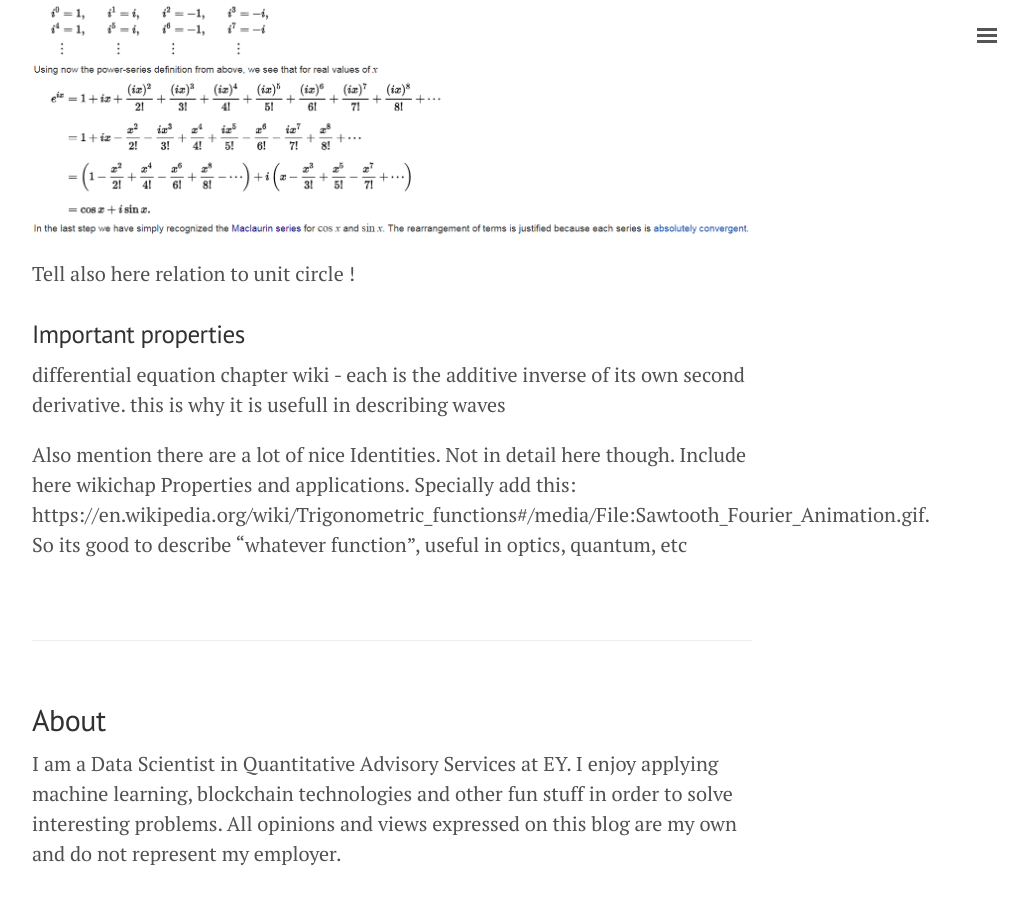
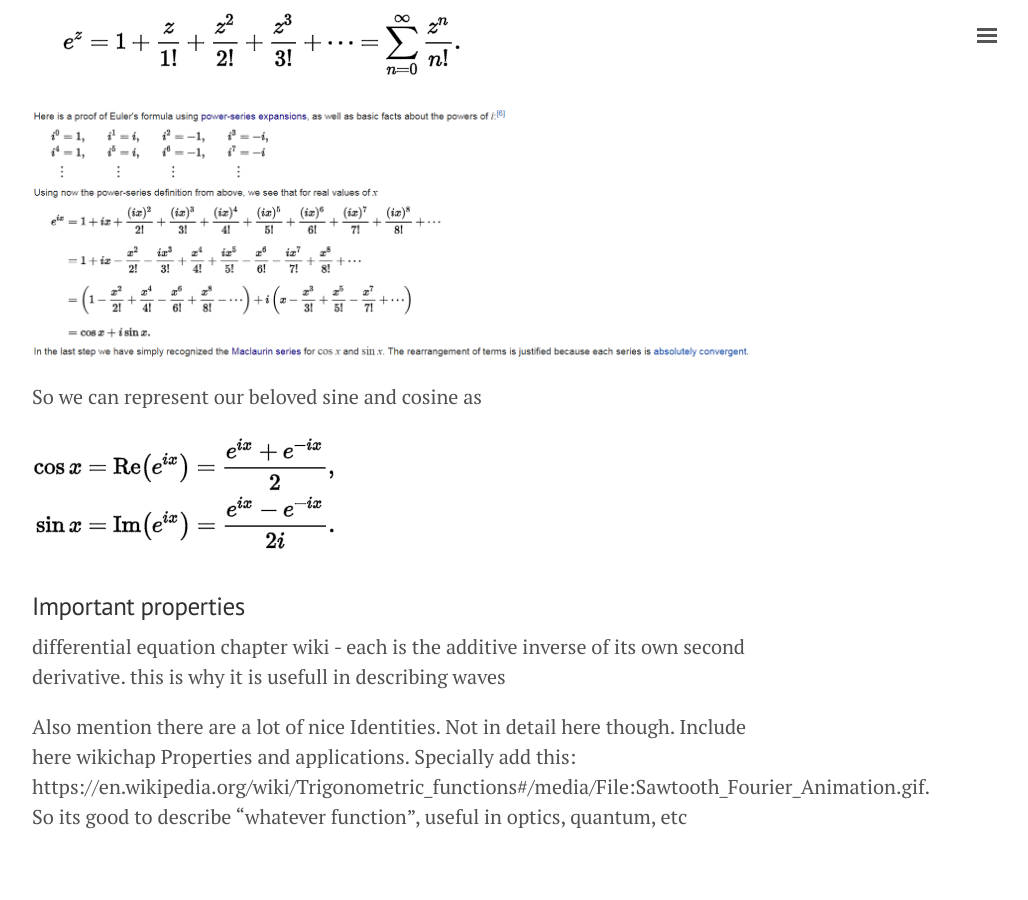
Before and after one commit to herman-hellenes/herman-hellenes.github.io, a Jekyll site: the page built from undone_posts/notes on trigonometry.md, in a window 1280 px wide and 900 px high, scrolled down 6570 px. Shown: the whole window, without its empty margins (248-1276 px from the left). Built offline with Jekyll 4.4.1, drawn with Linux system fonts in a browser that asks for light colours; nearby versions of some CDN libraries; formulas are drawn with MathJax 3; comment, search, counter and statistics services are not loaded.

Commit message:
Update notes on trigonometry.md

```diff
--- a/undone_posts/notes on trigonometry.md
+++ b/undone_posts/notes on trigonometry.md
@@ -79,7 +79,7 @@ Here i is the imaginary unit. This is a crucial result used in mathematics, phys
 
 So, in the same fashion as showed above in the unit circle definition, now a point in the complex plane can be represented by a complex number written in cartesian coordinates. Euler's formula provides a means of conversion between cartesian coordinates and polar coordinates. The polar form simplifies the mathematics when used in multiplication or powers of complex numbers. Any complex number z = x + iy, and its complex conjugate, z = x − iy, can be written as
 
-![center](/figs/trigonometry/eulers_formula_3.png)
+![center](/figs/trigonometry/euler_4.png)
 
 
 The proof of this starts with the power series of the exponential, followed by the results we showed above:
@@ -87,10 +87,11 @@ The proof of this starts with the power series of the exponential, followed by t
 
 ![center](/figs/trigonometry/eulers_formula_step2.png)
 
+So we can represent our beloved sine and cosine as
+
+![center](/figs/trigonometry/eulers_formula_3.png)
 
 
-
-Tell also here relation to unit circle !
 ### Important properties
 
 differential equation chapter wiki -  each is the additive inverse of its own second derivative. this is why it is usefull in describing waves
```
